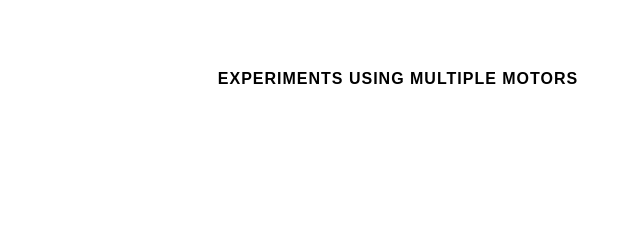
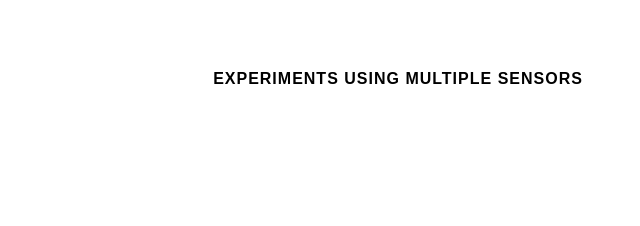
Before and after one commit to virtual-labs/exp-multiple-sensors-dei, a plain HTML site: page experiment/simulation/index.html in a window 1280 px wide. Shown: the part 176-402 px from the top of the page, 242-882 px from the left. Drawn offline with Linux system fonts and the light colour scheme.

Commit message:
update index file

```diff
--- a/experiment/simulation/index.html
+++ b/experiment/simulation/index.html
@@ -31,7 +31,7 @@
 
     <div class="nofled">
       <div class="nofledHead">
-        <p class="p-head uppercase">Experiments using multiple motors</p>
+        <p class="p-head uppercase">Experiments using multiple sensors</p>
       </div>
       <div class="nofledBoxContainer">
         <a class="leds" href="./simulation_1/ledsim.html"
```
